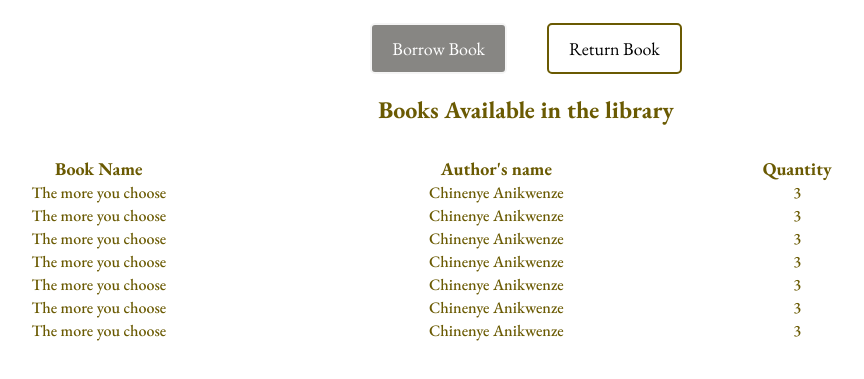
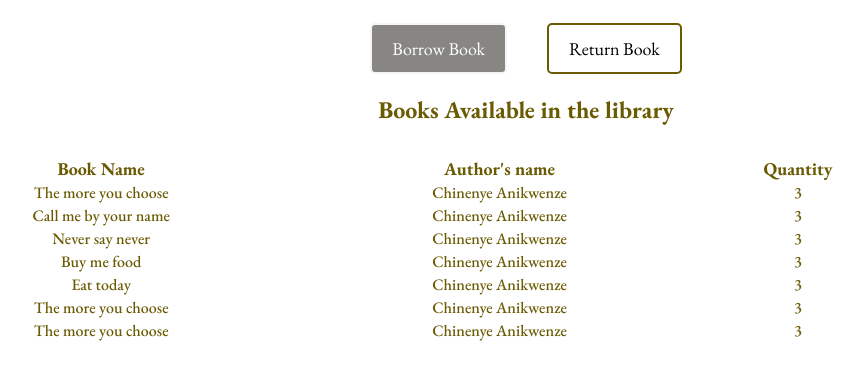
Before and after one commit to kodervine/riddmor-library, a plain HTML site: page index.html in a window 1280 px wide. Shown: the part 133-512 px from the top of the page, without its empty margins (114-978 px from the left). Drawn offline with nearby package versions, Linux system fonts and the light colour scheme.

Commit message:
WORKIng on reducing book quantity when borrowed

```diff
--- a/app.js
+++ b/app.js
@@ -50,3 +50,9 @@ function checkComplete () {
 }
 
 checkComplete()
+
+// Reduce quantity when borrowed
+const bookQuantity = document.querySelectorAll('.book-quantity');
+bookQuantity.forEach((qty)=> {
+  console.log(qty.innerText)
+})
--- a/index.html
+++ b/index.html
@@ -46,37 +46,37 @@
            <tr>
             <th class="book-name">The more you choose</th>
             <th>Chinenye Anikwenze</th>
-            <th>3</th>
+            <th class="book-quantity">3</th>
+           </tr>
+           <tr>
+            <th class="book-name">Call me by your name</th>
+            <th>Chinenye Anikwenze</th>
+            <th class="book-quantity">3</th>
+           </tr>
+           <tr>
+            <th class="book-name">Never say never</th>
+            <th>Chinenye Anikwenze</th>
+            <th class="book-quantity">3</th>
+           </tr>
+           <tr>
+            <th class="book-name">Buy me food</th>
+            <th>Chinenye Anikwenze</th>
+            <th class="book-quantity">3</th>
+           </tr>
+           <tr>
+            <th class="book-name">Eat today</th>
+            <th>Chinenye Anikwenze</th>
+            <th class="book-quantity">3</th>
            </tr>
            <tr>
             <th class="book-name">The more you choose</th>
             <th>Chinenye Anikwenze</th>
-            <th>3</th>
+            <th class="book-quantity">3</th>
            </tr>
            <tr>
             <th class="book-name">The more you choose</th>
             <th>Chinenye Anikwenze</th>
-            <th>3</th>
-           </tr>
-           <tr>
-            <th class="book-name"> The more you choose</th>
-            <th>Chinenye Anikwenze</th>
-            <th>3</th>
-           </tr>
-           <tr>
-            <th class="book-name">The more you choose</th>
-            <th>Chinenye Anikwenze</th>
-            <th>3</th>
-           </tr>
-           <tr>
-            <th class="book-name">The more you choose</th>
-            <th>Chinenye Anikwenze</th>
-            <th>3</th>
-           </tr>
-           <tr>
-            <th class="book-name">The more you choose</th>
-            <th>Chinenye Anikwenze</th>
-            <th>3</th>
+            <th class="book-quantity">3</th>
            </tr>
           </tbody>
         </table>
```
